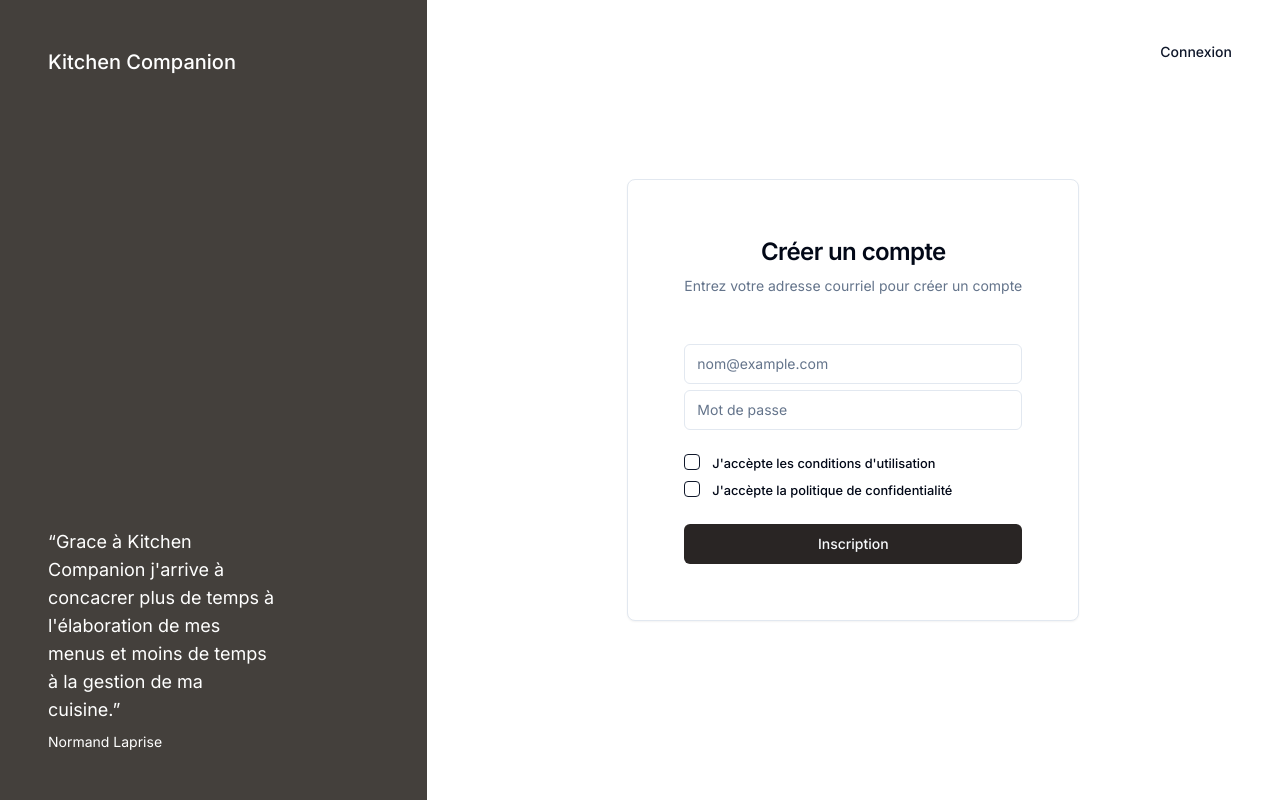
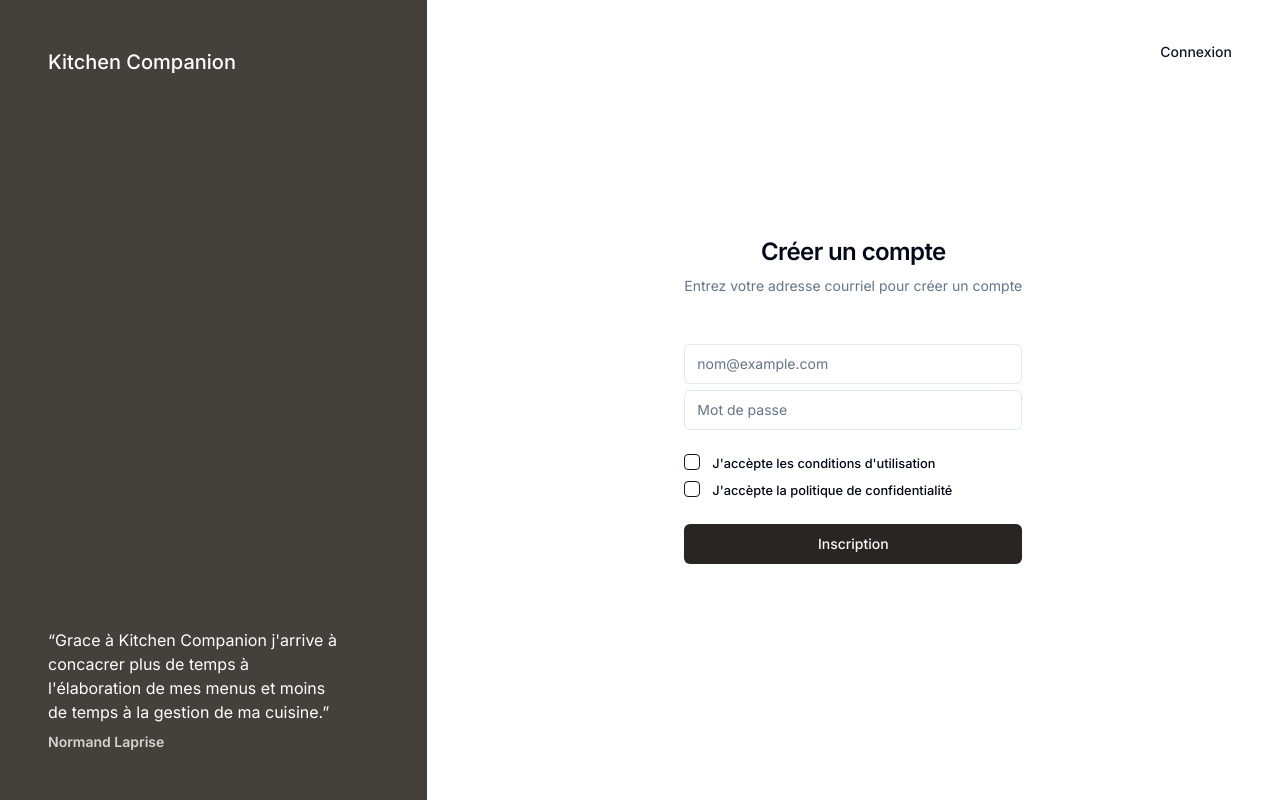
Before and after one commit to remschuet/Bon-Service, a Next.js app in the folder dev/kitchencompanion/: page / in a window 1280 px wide. Built offline with nearby package versions, Linux system fonts and the light colour scheme.

Commit message:
style: font size updated for smaller screen, removed border around register form

```diff
--- a/dev/kitchencompanion/src/components/register/register_form.tsx
+++ b/dev/kitchencompanion/src/components/register/register_form.tsx
@@ -30,18 +30,20 @@ export function RegisterForm() {
       <div className='h-full flex-col bg-stone-700 p-12 text-white lg:flex dark:border-r'>
         <div className='text-xl font-medium'>Kitchen Companion</div>
         <div className='mt-auto'>
-          <blockquote className=' max-w-[70%] space-y-2'>
-            <p className='text-lg'>
+          <blockquote className=' max-w-[90%] space-y-2'>
+            <p className='sm:text-md'>
               “Grace à Kitchen Companion j'arrive à concacrer plus de temps à
               l'élaboration de mes menus et moins de temps à la gestion de ma
               cuisine.”
             </p>
-            <p className='text-sm'>Normand Laprise</p>
+            <p className='text-sm font-semibold text-stone-300'>
+              Normand Laprise
+            </p>
           </blockquote>
         </div>
       </div>
       <div className='lg:px-8 grid place-content-center col-span-2'>
-        <Card className='p-8 flex w-full flex-col justify-center space-y-6 sm:min-w-[350px]'>
+        <div className='p-8 flex w-full flex-col justify-center space-y-6 sm:min-w-[350px]'>
           <CardHeader className='flex flex-col space-y-2 text-center'>
             <h1 className='text-2xl font-semibold tracking-tight'>
               Créer un compte
@@ -103,7 +105,7 @@ export function RegisterForm() {
               </Button>
             </form>
           </CardContent>
-        </Card>
+        </div>
       </div>
     </div>
   );
```
